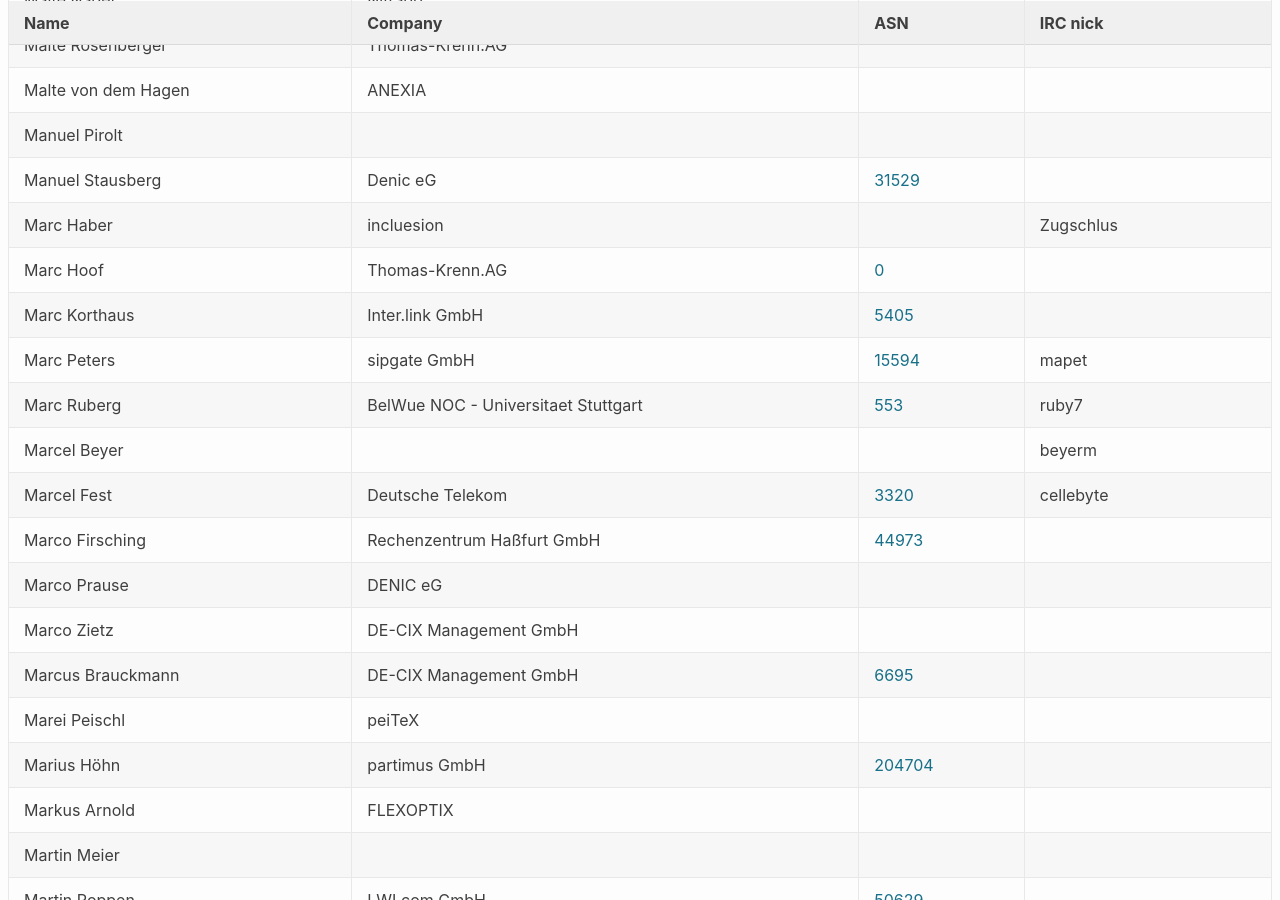
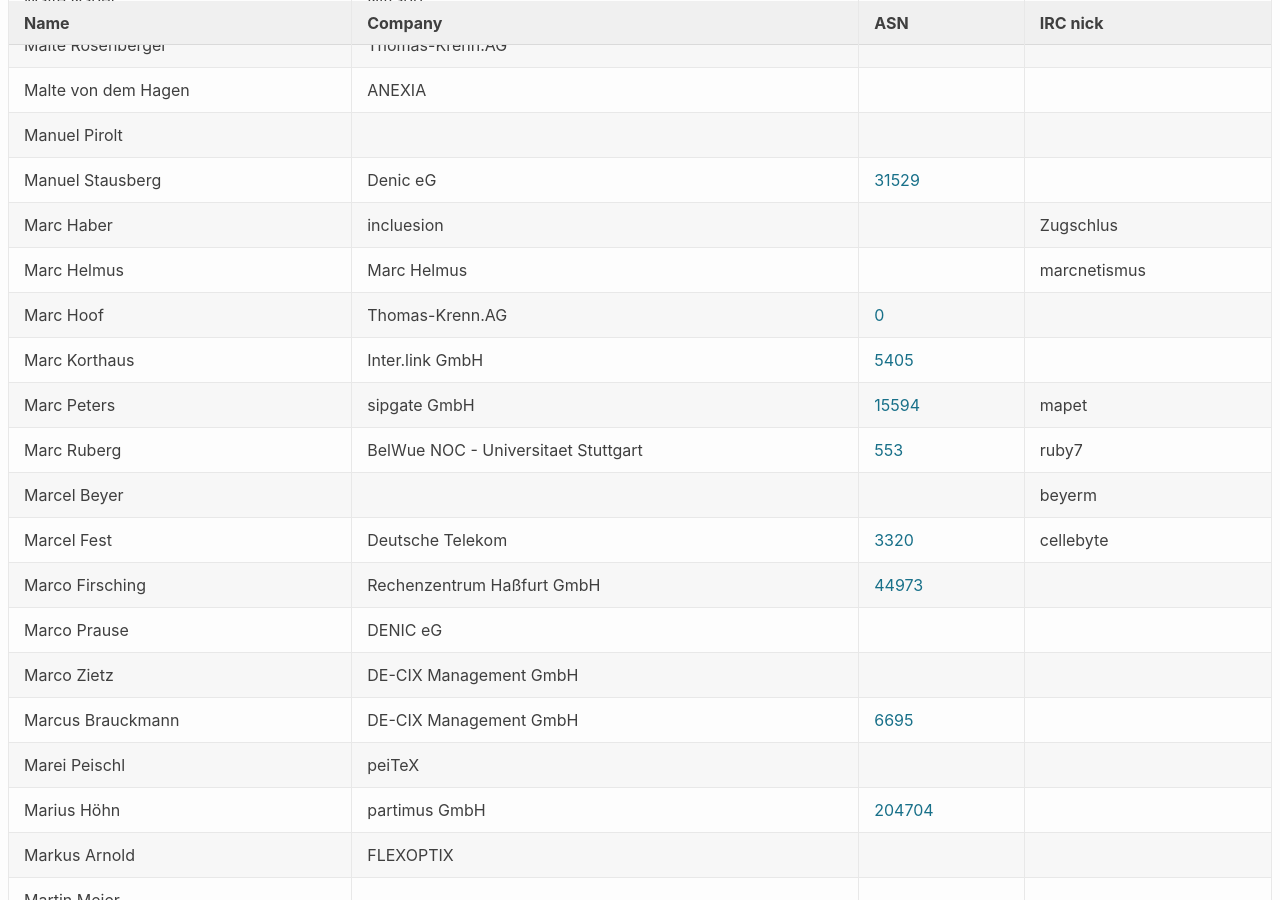
Before and after one commit to denog/pretix-attendeelist, a Jekyll site: the page built from denog14/index.md, in a window 1280 px wide and 900 px high, scrolled down 8209 px. Built offline with Jekyll 4.4.1, drawn with Linux system fonts in a browser that asks for light colours.

Commit message:
Latest data: Sun Nov 13 09:47:56 UTC 2022

```diff
--- a/_data/attendees_denog14_onsite.json
+++ b/_data/attendees_denog14_onsite.json
@@ -1113,6 +1113,12 @@
     "name": "Marc Haber",
     "company": "incluesion",
     "irc": "Zugschlus",
+    "asn": null
+  },
+  {
+    "name": "Marc Helmus",
+    "company": "Marc Helmus",
+    "irc": "marcnetismus",
     "asn": null
   },
   {
```
